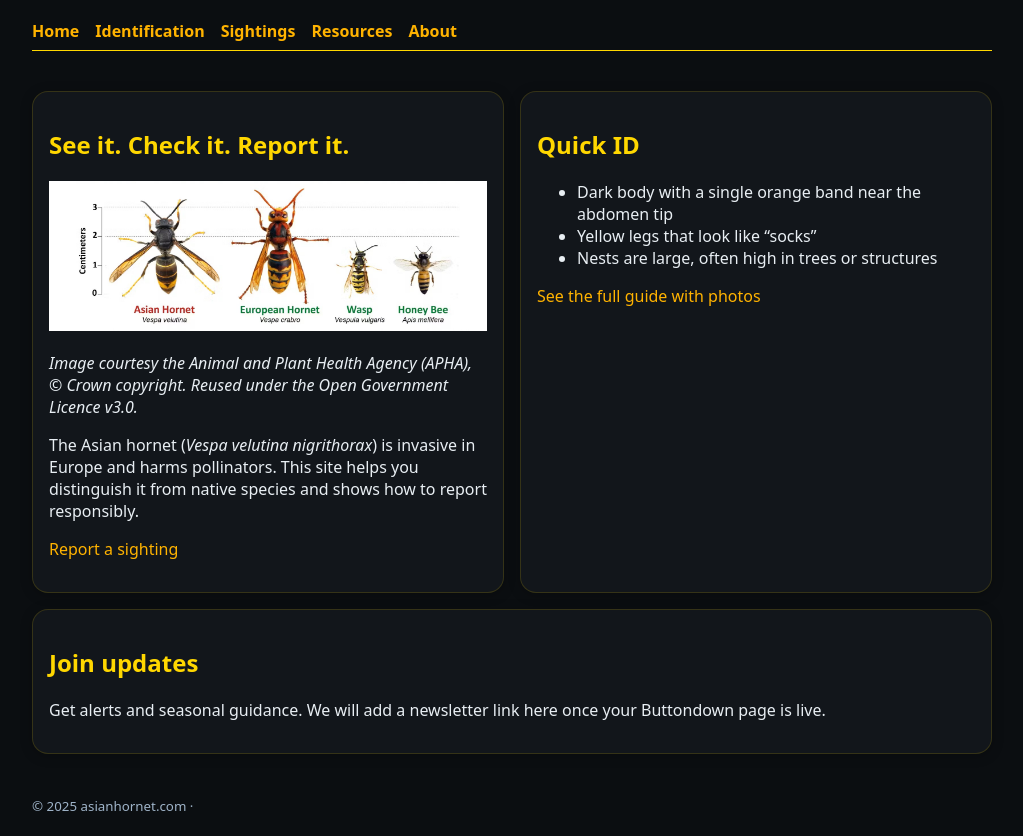
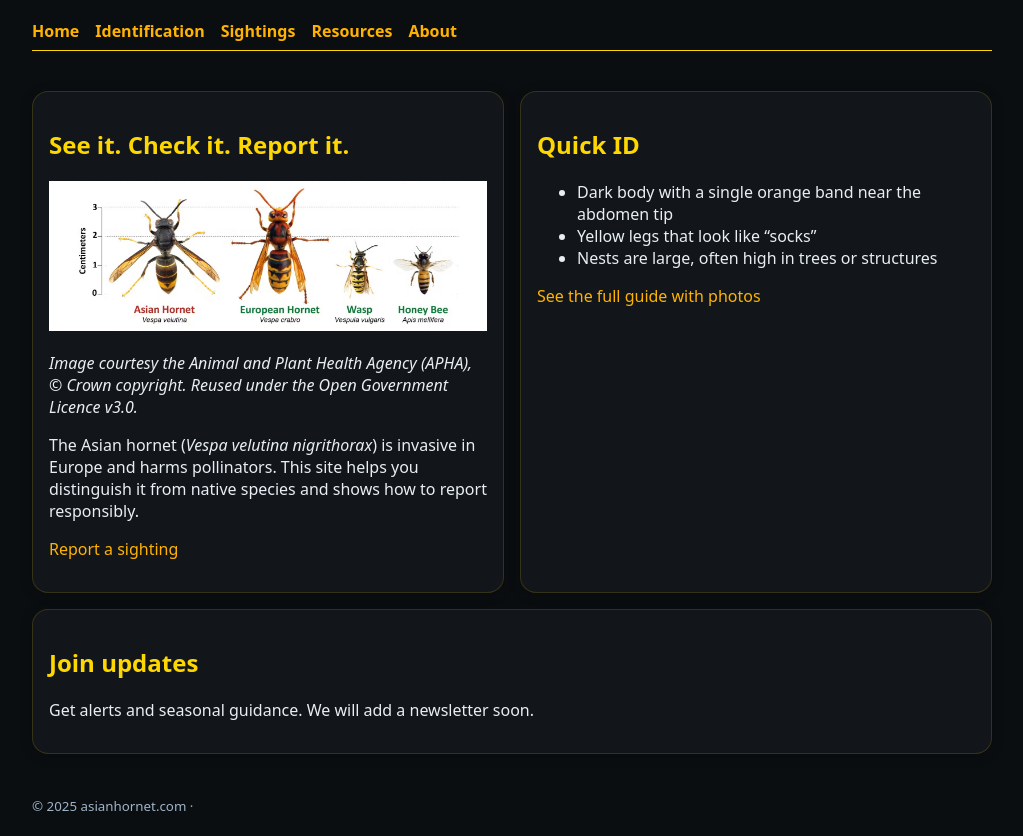
Before and after one commit to ruby20701/asianhornet-site, an Astro site: page / in a window 1280 px wide. Shown: the whole page, without its empty margins (128-1151 px from the left). Built offline with nearby package versions, Linux system fonts and the light colour scheme; Astro itself is replaced by a stand-in of ours.

Commit message:
Update index.astro

```diff
--- a/src/pages/index.astro
+++ b/src/pages/index.astro
@@ -25,6 +25,6 @@ const description = "Clear guidance for the public and press. Fast reporting rou
   </section>
   <section style="margin-top:1rem" class="card">
     <h2>Join updates</h2>
-    <p>Get alerts and seasonal guidance. We will add a newsletter link here once your Buttondown page is live.</p>
+    <p>Get alerts and seasonal guidance. We will add a newsletter soon.</p>
   </section>
 </Base>
```
